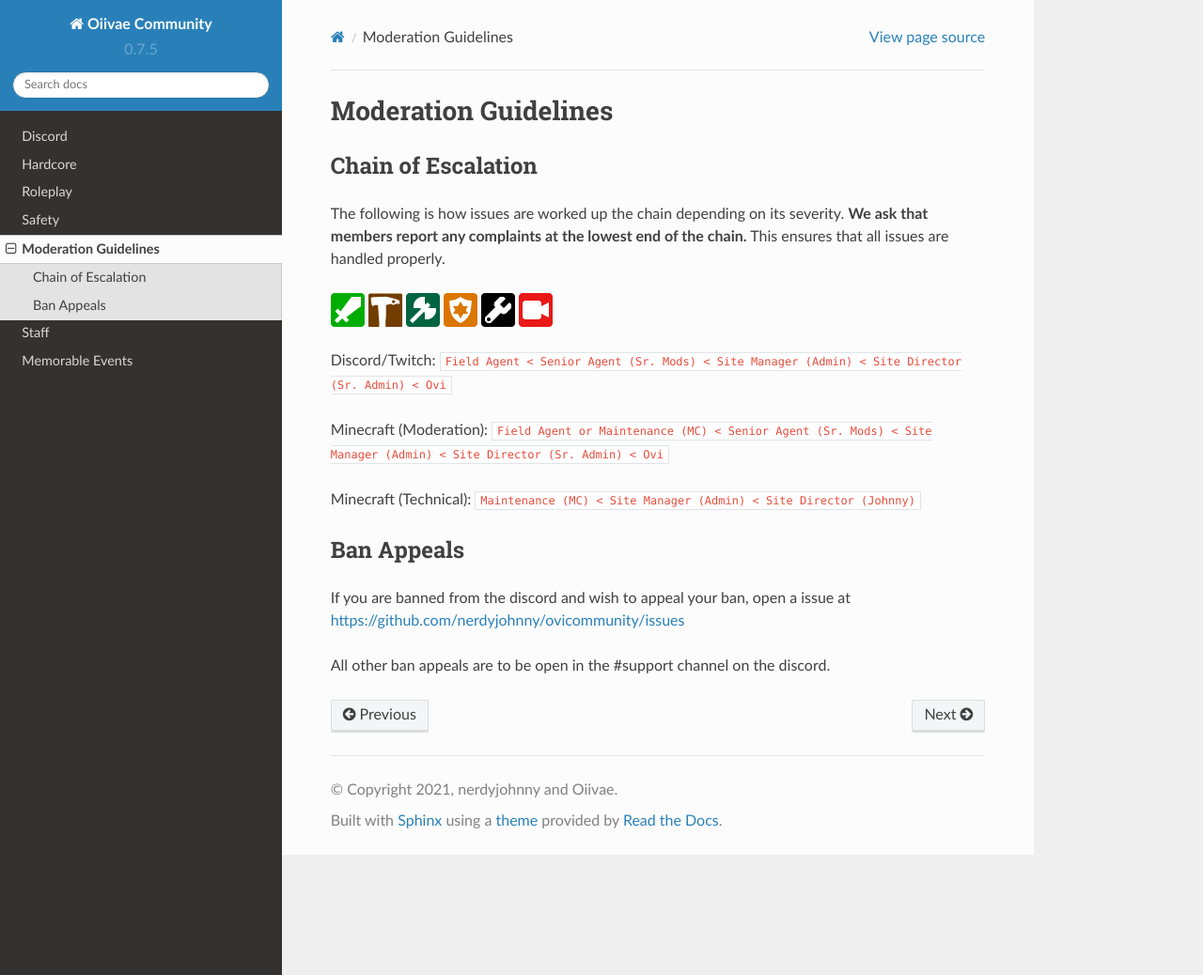
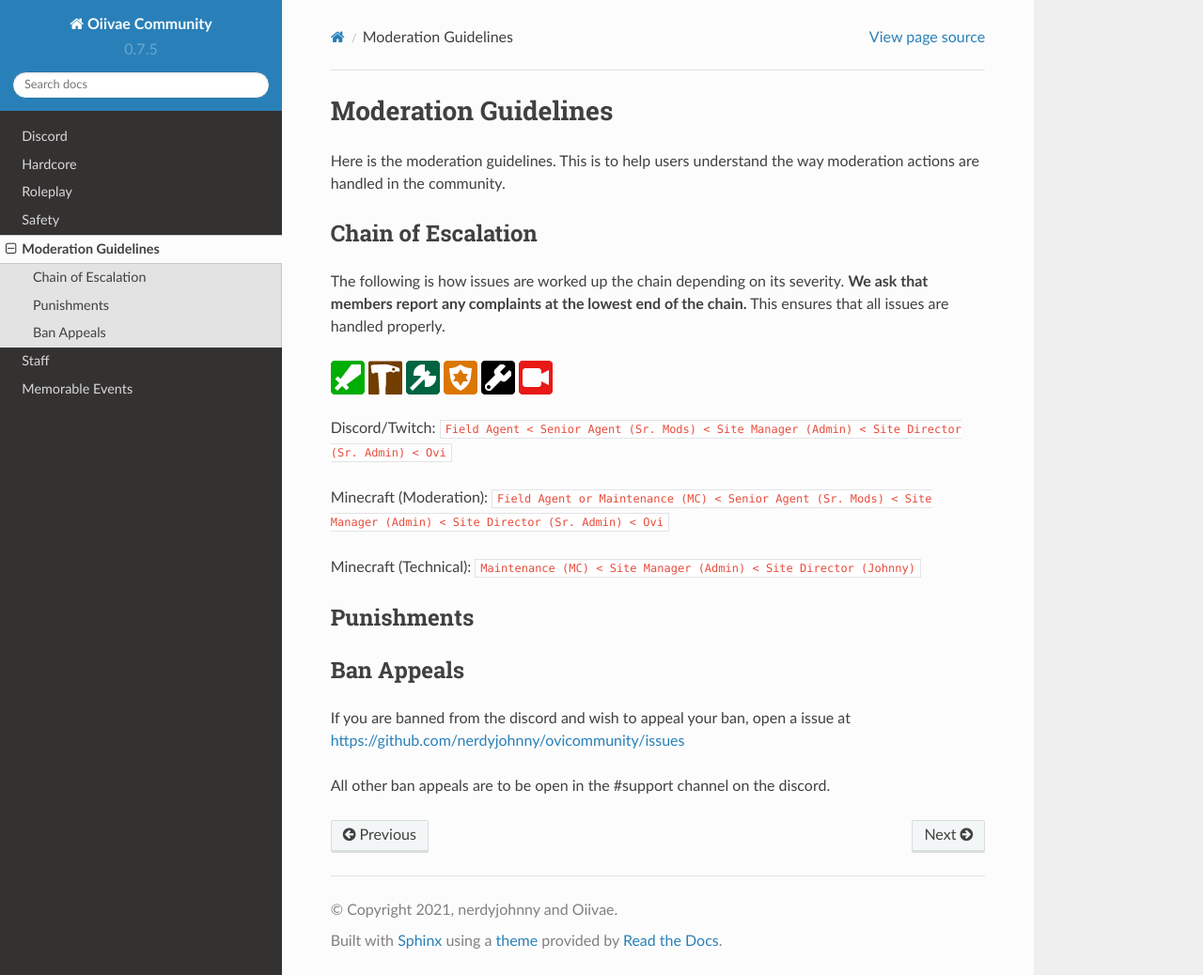
Before and after one commit to nerdyjohnny/ovidoc, a Sphinx documentation site: the page built from docs/source/guidelines.rst, in a window 1280 px wide and 1038 px high. Shown: the whole window at 94% size. Built offline with Sphinx 7.4.7 and the Read the Docs theme 2.0.0, drawn with Linux system fonts in a browser that asks for light colours.

Commit message:
Update guidelines.rst

```diff
--- a/docs/source/guidelines.rst
+++ b/docs/source/guidelines.rst
@@ -1,7 +1,7 @@
 Moderation Guidelines
 =====
 
-
+Here is the moderation guidelines. This is to help users understand the way moderation actions are handled in the community.
 
 Chain of Escalation
 ----------
@@ -21,6 +21,12 @@
 Minecraft (Technical): ``Maintenance (MC) < Site Manager (Admin) < Site Director (Johnny)``
 
 
+Punishments
+----------
+
+
+
+
 Ban Appeals
 ------------
 If you are banned from the discord and wish to appeal your ban, open a issue at https://github.com/nerdyjohnny/ovicommunity/issues
```
